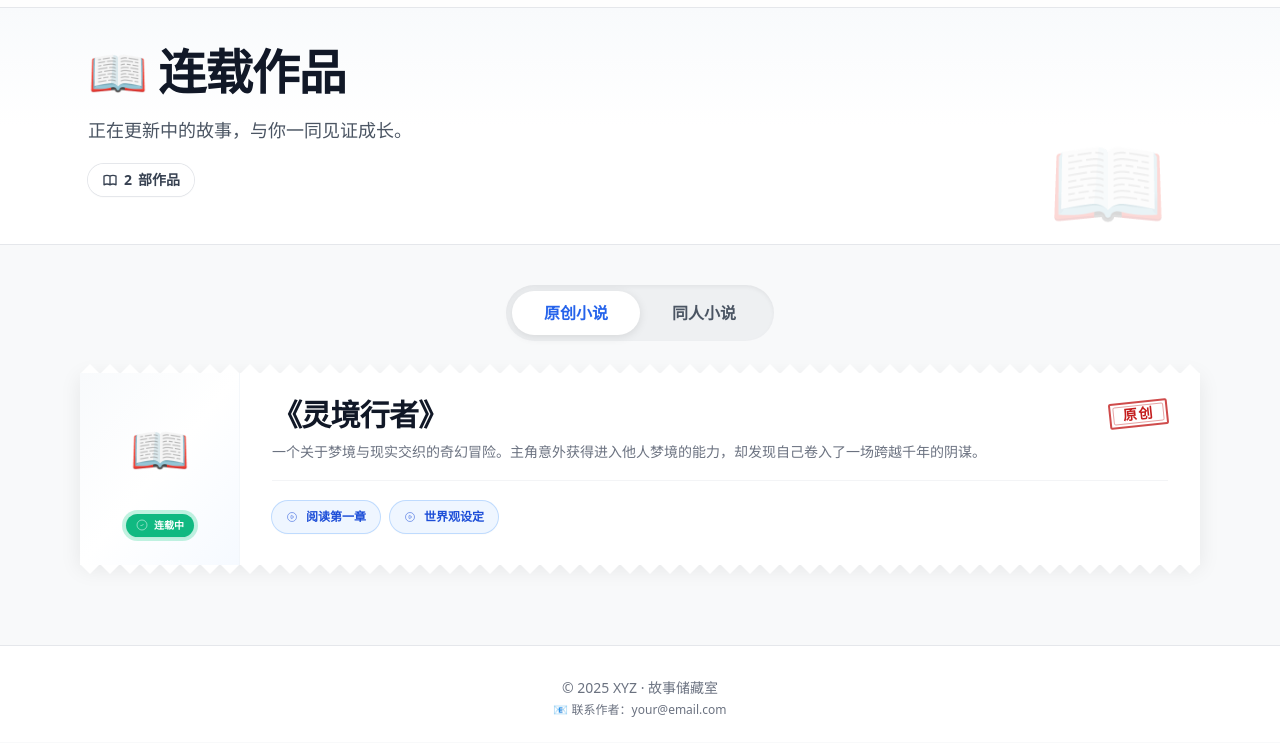
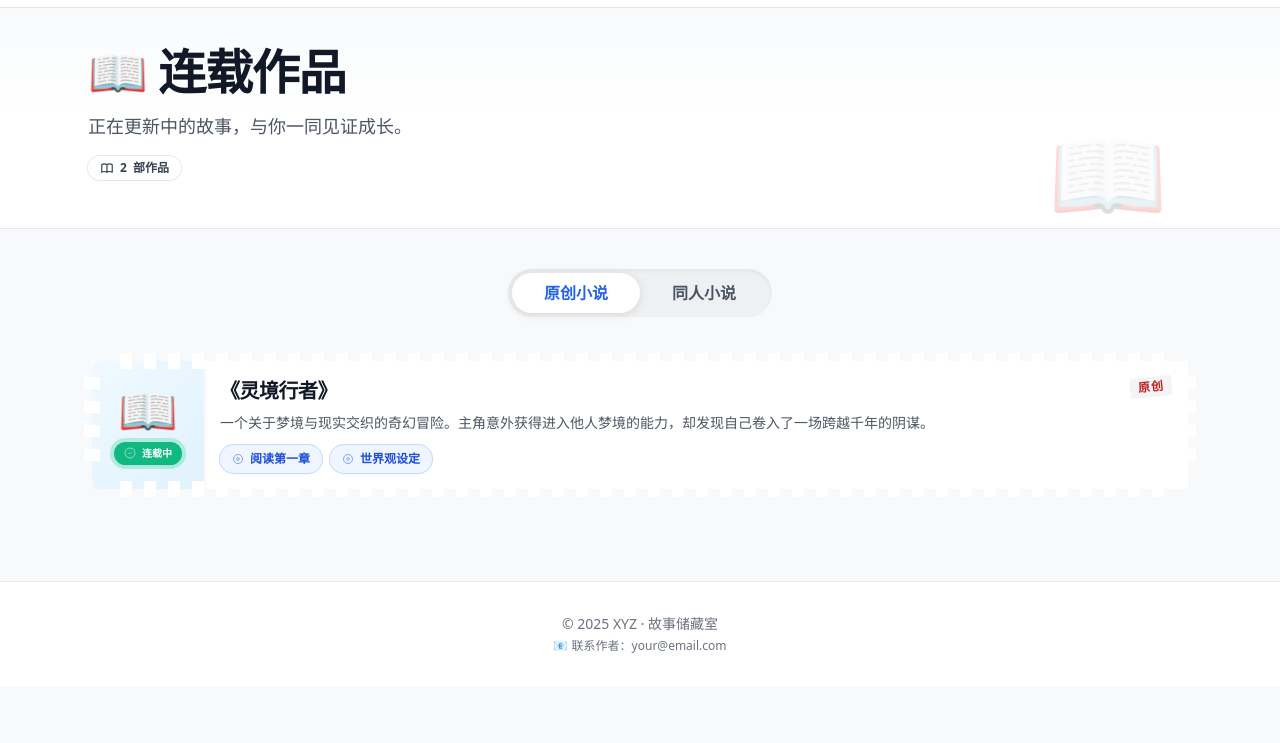
Before and after one commit to lyy351/XYZ, a plain HTML site: page ongoing-series.html in a window 1280 px wide. Shown: the part 57-800 px from the top of the page. Drawn offline with nearby package versions, Linux system fonts and the light colour scheme.

Commit message:
Update ongoing-series.html

```diff
--- a/ongoing-series.html
+++ b/ongoing-series.html
@@ -6,7 +6,10 @@
     <title>连载中 · 作品列表 | XYZ</title>
     <script src="https://cdn.tailwindcss.com"></script>
     <style>
-        .dark { background-color: #0c1222; color: #e3e3e3; }
+        .dark {
+            background-color: #0c1222;
+            color: #e3e3e3;
+        }
         .dark .bg-white { background-color: #1a1b26 !important; }
         .dark .bg-gray-50 { background-color: #111827 !important; }
         .dark .border-gray-200 { border-color: #2d3748 !important; }
@@ -16,133 +19,218 @@
         ::-webkit-scrollbar { width: 8px; height: 8px; }
         ::-webkit-scrollbar-track { background: #f1f1f1; }
         ::-webkit-scrollbar-thumb { background: #888; border-radius: 4px; }
+
+        /* 移动端菜单动画 */
+        .mobile-menu { max-height: 0; overflow: hidden; transition: max-height 0.3s ease; }
+        .mobile-menu.open { max-height: 300px; }
+
+        /* 邮票卡片基础 */
+        .stamp-card {
+            background-color: white;
+            border-radius: 0;
+            transition: all 0.3s ease;
+        }
+        .dark .stamp-card {
+            background-color: #1a1b26;
+        }
+        .stamp-card {
+            position: relative;
+            margin: 12px;
+        }
+        /* 上齿孔 */
+        .stamp-card::before {
+            content: '';
+            position: absolute;
+            top: -8px;
+            left: 16px;
+            right: 16px;
+            height: 16px;
+            background: repeating-linear-gradient(90deg, transparent, transparent 12px, #fff 12px, #fff 24px);
+            background-repeat: repeat-x;
+            z-index: 2;
+        }
+        .dark .stamp-card::before {
+            background: repeating-linear-gradient(90deg, transparent, transparent 12px, #1a1b26 12px, #1a1b26 24px);
+        }
+        /* 下齿孔 */
+        .stamp-card::after {
+            content: '';
+            position: absolute;
+            bottom: -8px;
+            left: 16px;
+            right: 16px;
+            height: 16px;
+            background: repeating-linear-gradient(90deg, transparent, transparent 12px, #fff 12px, #fff 24px);
+            background-repeat: repeat-x;
+            z-index: 2;
+        }
+        .dark .stamp-card::after {
+            background: repeating-linear-gradient(90deg, transparent, transparent 12px, #1a1b26 12px, #1a1b26 24px);
+        }
+        /* 左齿孔 */
+        .stamp-card .left-perf {
+            position: absolute;
+            top: 16px;
+            bottom: 16px;
+            left: -8px;
+            width: 16px;
+            background: repeating-linear-gradient(0deg, transparent, transparent 12px, #fff 12px, #fff 24px);
+            background-repeat: repeat-y;
+            z-index: 2;
+        }
+        .dark .stamp-card .left-perf {
+            background: repeating-linear-gradient(0deg, transparent, transparent 12px, #1a1b26 12px, #1a1b26 24px);
+        }
+        /* 右齿孔 */
+        .stamp-card .right-perf {
+            position: absolute;
+            top: 16px;
+            bottom: 16px;
+            right: -8px;
+            width: 16px;
+            background: repeating-linear-gradient(0deg, transparent, transparent 12px, #fff 12px, #fff 24px);
+            background-repeat: repeat-y;
+            z-index: 2;
+        }
+        .dark .stamp-card .right-perf {
+            background: repeating-linear-gradient(0deg, transparent, transparent 12px, #1a1b26 12px, #1a1b26 24px);
+        }
+
+        /* 封面样式：方形，居中内容，渐变背景 */
+        .book-cover {
+            width: 112px;  /* w-28 */
+            background: linear-gradient(135deg, #f0f9ff 0%, #e0f2fe 100%);
+            display: flex;
+            flex-direction: column;
+            align-items: center;
+            justify-content: center;
+            border-radius: 0.5rem;
+            box-shadow: 0 4px 6px -1px rgba(0,0,0,0.1);
+        }
+        .dark .book-cover {
+            background: linear-gradient(135deg, #1e293b 0%, #0f172a 100%);
+        }
     </style>
 </head>
 <body class="bg-[#f8f9fa] dark:bg-[#0c1222] font-sans antialiased transition-colors duration-300">
 
+    <!-- 顶部导航栏（相同） -->
     <nav class="sticky top-0 z-50 w-full backdrop-blur-md bg-white/80 dark:bg-gray-900/80 border-b border-gray-200 dark:border-gray-800 transition-all">
         <div class="max-w-7xl mx-auto px-4 sm:px-6 lg:px-8">
             <div class="flex justify-between items-center h-16">
                 <div class="flex items-center space-x-3"><a href="index.html" class="flex items-center space-x-2"><span class="text-2xl">📖</span><span class="font-bold text-xl text-gray-900 dark:text-white">XYZ</span></a></div>
                 <div class="hidden md:flex items-center space-x-6">
-                    <a href="index.html" class="text-gray-700 dark:text-gray-300 hover:text-blue-600 dark:hover:text-blue-400 font-medium transition">首页</a>
+                    <a href="index.html" class="text-gray-700 dark:text-gray-300 hover:text-blue-600 font-medium">首页</a>
                     <a href="ongoing-series.html" class="text-blue-600 dark:text-blue-400 font-medium border-b-2 border-blue-500 pb-1">连载作品</a>
-                    <a href="completed-series.html" class="text-gray-700 dark:text-gray-300 hover:text-blue-600 dark:hover:text-blue-400 font-medium transition">完结作品</a>
+                    <a href="completed-series.html" class="text-gray-700 dark:text-gray-300 hover:text-blue-600 font-medium">完结作品</a>
                 </div>
                 <div class="flex items-center space-x-4">
                     <a href="https://github.com/lyy351" target="_blank" class="text-gray-600 dark:text-gray-400 hover:text-gray-900 dark:hover:text-white"><svg class="w-5 h-5" fill="currentColor" viewBox="0 0 24 24"><path fill-rule="evenodd" d="M12 2C6.477 2 2 6.484 2 12.017c0 4.425 2.865 8.18 6.839 9.504.5.092.682-.217.682-.483 0-.237-.008-.868-.013-1.703-2.782.605-3.369-1.343-3.369-1.343-.454-1.158-1.11-1.466-1.11-1.466-.908-.62.069-.608.069-.608 1.003.07 1.531 1.032 1.531 1.032.892 1.53 2.341 1.088 2.91.832.092-.647.35-1.088.636-1.338-2.22-.253-4.555-1.113-4.555-4.951 0-1.093.39-1.988 1.029-2.688-.103-.253-.446-1.272.098-2.65 0 0 .84-.27 2.75 1.026A9.564 9.564 0 0112 6.844c.85.004 1.705.115 2.504.337 1.909-1.296 2.747-1.027 2.747-1.027.546 1.379.202 2.398.1 2.651.64.7 1.028 1.595 1.028 2.688 0 3.848-2.339 4.695-4.566 4.943.359.309.678.92.678 1.855 0 1.338-.012 2.419-.012 2.747 0 .268.18.58.688.482A10.019 10.019 0 0022 12.017C22 6.484 17.522 2 12 2z" clip-rule="evenodd" /></svg></a>
                     <a href="#" class="text-gray-600 dark:text-gray-400 hover:text-gray-900 dark:hover:text-white"><svg class="w-5 h-5" fill="none" stroke="currentColor" viewBox="0 0 24 24"><path stroke-linecap="round" stroke-linejoin="round" stroke-width="2" d="M8 12h.01M12 12h.01M16 12h.01M21 12c0 4.418-4.03 8-9 8a9.863 9.863 0 01-4.255-.949L3 20l1.395-3.72C3.512 15.042 3 13.574 3 12c0-4.418 4.03-8 9-8s9 3.582 9 8z"></path></svg></a>
                     <button id="themeToggle" class="p-2 rounded-full bg-gray-100 dark:bg-gray-800 text-gray-800 dark:text-yellow-300"><span id="themeIcon" class="text-lg">🌙</span></button>
+                    <button id="menuBtn" class="md:hidden p-2 rounded-md text-gray-700 dark:text-gray-300 hover:bg-gray-100 dark:hover:bg-gray-800"><svg class="w-6 h-6" fill="none" stroke="currentColor" viewBox="0 0 24 24"><path stroke-linecap="round" stroke-linejoin="round" stroke-width="2" d="M4 6h16M4 12h16M4 18h16"></path></svg></button>
+                </div>
+            </div>
+            <div id="mobileMenu" class="mobile-menu md:hidden bg-white dark:bg-gray-900 border-t border-gray-200 dark:border-gray-800">
+                <div class="flex flex-col space-y-3 py-4 px-2">
+                    <a href="index.html" class="text-gray-700 dark:text-gray-300 hover:text-blue-600 font-medium pl-3">首页</a>
+                    <a href="ongoing-series.html" class="text-blue-600 dark:text-blue-400 font-medium border-l-2 border-blue-500 pl-3">连载作品</a>
+                    <a href="completed-series.html" class="text-gray-700 dark:text-gray-300 hover:text-blue-600 font-medium pl-3">完结作品</a>
                 </div>
             </div>
         </div>
     </nav>
 
+    <!-- 头部区域 -->
     <div class="relative border-b border-gray-200 dark:border-gray-800 overflow-hidden">
         <div class="absolute inset-0 bg-gradient-to-b from-slate-50 via-white to-white dark:from-[#111827] dark:via-[#0f172a] dark:to-[#0f172a]"></div>
         <div class="max-w-6xl mx-auto px-4 sm:px-6 relative z-10">
-            <div class="relative pt-8 md:pt-10 md:pb-12 pb-10">
+            <div class="relative pt-6 md:pt-10 md:pb-12 pb-8">
                 <div class="relative z-10">
-                    <h1 class="text-3xl sm:text-4xl md:text-5xl font-extrabold text-gray-900 dark:text-white tracking-tight leading-tight mb-5 max-w-4xl">📖 连载作品</h1>
-                    <p class="text-base sm:text-lg text-gray-600 dark:text-gray-300 leading-relaxed max-w-3xl mb-1">正在更新中的故事，与你一同见证成长。</p>
-                    <div class="mt-5 flex flex-wrap items-center gap-2.5">
-                        <span class="inline-flex items-center gap-1.5 px-3.5 py-1.5 rounded-full text-sm font-semibold bg-white/90 text-gray-700 dark:bg-gray-800/90 dark:text-gray-300 ring-1 ring-gray-200 dark:ring-gray-700 shadow-sm"><svg class="w-4 h-4" fill="none" stroke="currentColor" viewBox="0 0 24 24"><path stroke-linecap="round" stroke-linejoin="round" stroke-width="2" d="M12 6.253v13m0-13C10.832 5.477 9.246 5 7.5 5S4.168 5.477 3 6.253v13C4.168 18.477 5.754 18 7.5 18s3.332.477 4.5 1.253m0-13C13.168 5.477 14.754 5 16.5 5c1.747 0 3.332.477 4.5 1.253v13C19.832 18.477 18.247 18 16.5 18c-1.746 0-3.332.477-4.5 1.253"></path></svg> <span id="totalCount">0</span> 部作品</span>
+                    <h1 class="text-2xl sm:text-3xl md:text-5xl font-extrabold text-gray-900 dark:text-white tracking-tight leading-tight mb-4 max-w-4xl">📖 连载作品</h1>
+                    <p class="text-sm sm:text-base md:text-lg text-gray-600 dark:text-gray-300 leading-relaxed max-w-3xl mb-1">正在更新中的故事，与你一同见证成长。</p>
+                    <div class="mt-4 flex flex-wrap items-center gap-2">
+                        <span class="inline-flex items-center gap-1.5 px-3 py-1 rounded-full text-xs font-semibold bg-white/90 text-gray-700 dark:bg-gray-800/90 dark:text-gray-300 ring-1 ring-gray-200 dark:ring-gray-700 shadow-sm"><svg class="w-3.5 h-3.5" fill="none" stroke="currentColor" viewBox="0 0 24 24"><path stroke-linecap="round" stroke-linejoin="round" stroke-width="2" d="M12 6.253v13m0-13C10.832 5.477 9.246 5 7.5 5S4.168 5.477 3 6.253v13C4.168 18.477 5.754 18 7.5 18s3.332.477 4.5 1.253m0-13C13.168 5.477 14.754 5 16.5 5c1.747 0 3.332.477 4.5 1.253v13C19.832 18.477 18.247 18 16.5 18c-1.746 0-3.332.477-4.5 1.253"></path></svg> <span id="totalCount">0</span> 部作品</span>
                     </div>
                 </div>
-                <div class="absolute bottom-4 right-2 sm:right-4 md:right-6 pointer-events-none select-none opacity-20 dark:opacity-15"><span class="text-7xl sm:text-8xl">📖</span></div>
+                <div class="absolute bottom-2 right-2 sm:right-4 md:right-6 pointer-events-none select-none opacity-20 dark:opacity-15"><span class="text-5xl sm:text-7xl md:text-8xl">📖</span></div>
             </div>
         </div>
     </div>
 
-    <div class="max-w-6xl mx-auto px-4 pt-10 flex justify-center">
-        <div class="inline-flex bg-gray-200/50 dark:bg-gray-800/50 rounded-full p-1.5 shadow-inner">
-            <button id="tab-original" class="tab-btn px-8 py-2.5 rounded-full text-base font-bold transition-all duration-300 bg-white dark:bg-gray-700 text-blue-600 dark:text-blue-400 shadow-[0_2px_10px_rgba(0,0,0,0.1)] dark:shadow-[0_2px_10px_rgba(0,0,0,0.3)]">原创小说</button>
-            <button id="tab-doujin" class="tab-btn px-8 py-2.5 rounded-full text-base font-bold transition-all duration-300 text-gray-600 dark:text-gray-400 hover:text-gray-900 dark:hover:text-gray-200 hover:bg-gray-200 dark:hover:bg-gray-800">同人小说</button>
+    <!-- 标签切换 -->
+    <div class="max-w-6xl mx-auto px-4 pt-6 md:pt-10 flex justify-center">
+        <div class="inline-flex bg-gray-200/50 dark:bg-gray-800/50 rounded-full p-1 shadow-inner">
+            <button id="tab-original" class="tab-btn px-4 md:px-8 py-2 rounded-full text-sm md:text-base font-bold transition-all duration-300 bg-white dark:bg-gray-700 text-blue-600 dark:text-blue-400 shadow-[0_2px_10px_rgba(0,0,0,0.1)] dark:shadow-[0_2px_10px_rgba(0,0,0,0.3)]">原创小说</button>
+            <button id="tab-doujin" class="tab-btn px-4 md:px-8 py-2 rounded-full text-sm md:text-base font-bold transition-all duration-300 text-gray-600 dark:text-gray-400 hover:text-gray-900 dark:hover:text-gray-200 hover:bg-gray-200 dark:hover:bg-gray-800">同人小说</button>
         </div>
     </div>
 
-    <div class="max-w-6xl mx-auto px-4 py-8">
-        <div id="original-list" class="space-y-8"></div>
-        <div id="doujin-list" class="space-y-8 hidden"></div>
+    <div class="max-w-6xl mx-auto px-4 py-6 md:py-8">
+        <div id="original-list" class="space-y-6 md:space-y-8"></div>
+        <div id="doujin-list" class="space-y-6 md:space-y-8 hidden"></div>
     </div>
 
-    <footer class="bg-white dark:bg-gray-900 border-t border-gray-200 dark:border-gray-800 pt-8 pb-6 text-center text-sm text-gray-500 mt-12">
+    <footer class="bg-white dark:bg-gray-900 border-t border-gray-200 dark:border-gray-800 py-6 md:py-8 text-center text-sm text-gray-500 mt-8 md:mt-12">
         <p>© 2025 XYZ · 故事储藏室</p>
         <p class="mt-1 text-xs">📧 联系作者：<a href="mailto:your@email.com" class="hover:text-blue-600">your@email.com</a></p>
     </footer>
 
     <script>
+        // 深色模式
         const themeToggle = document.getElementById('themeToggle'), html = document.documentElement, icon = document.getElementById('themeIcon');
         if (localStorage.getItem('theme') === 'dark' || (!localStorage.getItem('theme') && window.matchMedia('(prefers-color-scheme: dark)').matches)) { html.classList.add('dark'); icon.innerText = '☀️'; } else { icon.innerText = '🌙'; }
         themeToggle.addEventListener('click', () => { if (html.classList.contains('dark')) { html.classList.remove('dark'); localStorage.setItem('theme', 'light'); icon.innerText = '🌙'; } else { html.classList.add('dark'); localStorage.setItem('theme', 'dark'); icon.innerText = '☀️'; } });
 
-        // ========== 连载作品数据（请替换为你的作品） ==========
+        // 移动端菜单
+        const menuBtn = document.getElementById('menuBtn');
+        const mobileMenu = document.getElementById('mobileMenu');
+        menuBtn.addEventListener('click', () => { mobileMenu.classList.toggle('open'); });
+
+        // 连载作品数据
         const novels = {
             original: [
-                {
-                    title: "《灵境行者》",
-                    desc: "一个关于梦境与现实交织的奇幻冒险。主角意外获得进入他人梦境的能力，却发现自己卷入了一场跨越千年的阴谋。",
-                    status: "released",
-                    links: [
-                        { type: "doc", title: "阅读第一章", link: "#" },
-                        { type: "doc", title: "世界观设定", link: "#" }
-                    ]
-                }
+                { title: "《灵境行者》", desc: "一个关于梦境与现实交织的奇幻冒险。主角意外获得进入他人梦境的能力，却发现自己卷入了一场跨越千年的阴谋。", status: "released", links: [{ type: "doc", title: "阅读第一章", link: "#" }, { type: "doc", title: "世界观设定", link: "#" }] }
             ],
             doujin: [
-                {
-                    title: "《代码与玫瑰》",
-                    desc: "程序员与插画师的都市爱情故事。当二进制世界遇上色彩斑斓的艺术，会擦出怎样的火花？",
-                    status: "released",
-                    links: [
-                        { type: "doc", title: "阅读全文", link: "#" },
-                        { type: "video", title: "番外特典", link: "#" }
-                    ]
-                }
+                { title: "《代码与玫瑰》", desc: "程序员与插画师的都市爱情故事。当二进制世界遇上色彩斑斓的艺术，会擦出怎样的火花？", status: "released", links: [{ type: "doc", title: "阅读全文", link: "#" }, { type: "video", title: "番外特典", link: "#" }] }
             ]
         };
-        // ==================================================
 
         function renderCard(item) {
             const isLocked = item.status !== "released";
-            // 状态徽章颜色和文字
-            let statusBadge;
-            if (isLocked) {
-                statusBadge = '<span class="inline-flex items-center gap-1.5 px-2.5 py-1 rounded-full text-[10px] font-black bg-gray-400 text-white ring-4 ring-gray-400/20 shadow-sm">🔒 待更新</span>';
-            } else {
-                statusBadge = '<span class="inline-flex items-center gap-1.5 px-2.5 py-1 rounded-full text-[10px] font-black bg-emerald-500 text-white ring-4 ring-emerald-400/30 shadow-sm"><svg class="w-3 h-3" fill="none" stroke="currentColor" viewBox="0 0 24 24"><circle cx="12" cy="12" r="10"/><path d="m9 12 2 2 4-4"/></svg> 连载中</span>';
-            }
-            return `<div class="relative group/ticket mx-2 sm:mx-0 transition-transform duration-300 ${!isLocked ? 'hover:-translate-y-1' : ''}">
-                <div class="relative">
-                    <div class="absolute left-0 right-0 -top-[9px] h-[10px] overflow-hidden"><svg width="100%" height="10" preserveAspectRatio="none" class="block"><defs><pattern id="zigzag-h-top" width="20" height="10" patternUnits="userSpaceOnUse"><polygon points="0,10 10,0 20,10" class="fill-white dark:fill-gray-900"></polygon></pattern></defs><rect width="100%" height="10" fill="url(#zigzag-h-top)"></rect></svg></div>
-                    <div class="absolute left-0 right-0 -bottom-[9px] h-[10px] overflow-hidden"><svg width="100%" height="10" preserveAspectRatio="none" class="block"><defs><pattern id="zigzag-h-bottom" width="20" height="10" patternUnits="userSpaceOnUse"><polygon points="0,0 10,10 20,0" class="fill-white dark:fill-gray-900"></polygon></pattern></defs><rect width="100%" height="10" fill="url(#zigzag-h-bottom)"></rect></svg></div>
-                    <div class="bg-white dark:bg-gray-900 overflow-hidden lg:rounded-none rounded-xl transition-shadow duration-300 ${isLocked ? 'shadow-[0_2px_12px_rgba(0,0,0,0.05)] dark:shadow-[0_2px_12px_rgba(0,0,0,0.2)]' : 'shadow-[0_4px_20px_rgba(0,0,0,0.08)] dark:shadow-[0_4px_20px_rgba(0,0,0,0.3)] group-hover/ticket:shadow-[0_12px_40px_rgba(0,0,0,0.15)] dark:group-hover/ticket:shadow-[0_12px_40px_rgba(0,0,0,0.5)]'}">
-                        <div class="flex flex-col lg:flex-row ${isLocked ? 'grayscale opacity-60' : ''}">
-                            <div class="lg:w-40 shrink-0 flex flex-row lg:flex-col items-center justify-center gap-4 p-5 sm:p-6 lg:py-7 relative overflow-hidden bg-gradient-to-br from-slate-50 via-white to-blue-50/60 dark:from-gray-900 dark:via-gray-900 dark:to-slate-800/70">
-                                <div class="absolute inset-0 border-r border-slate-100/80 dark:border-slate-700/60"></div>
-                                <div class="relative z-10 w-20 h-20 sm:w-24 sm:h-24 flex items-center justify-center"><span class="text-5xl">📖</span></div>
-                                <div class="relative z-10">${statusBadge}</div>
-                            </div>
-                            <div class="flex-1 relative">
-                                <div class="px-6 sm:px-8 pt-6 pb-4">
-                                    <div class="flex items-start gap-4">
-                                        <div class="flex-1 min-w-0">
-                                            <h2 class="text-2xl sm:text-3xl font-black tracking-tight leading-tight ${isLocked ? 'text-gray-400' : 'text-gray-900 dark:text-white'}">${item.title}</h2>
-                                            <p class="text-sm leading-relaxed mt-2 ${isLocked ? 'text-gray-400' : 'text-gray-500 dark:text-gray-400'}">${item.desc}</p>
-                                        </div>
-                                        <div class="shrink-0 mt-1"><div class="relative inline-flex items-center justify-center select-none px-3.5 py-1.5" style="transform: rotate(-6deg); color: ${isLocked ? '#9ca3af' : '#c41e1e'}"><div class="absolute inset-0 border-[2.5px] border-current rounded-sm opacity-80"></div><div class="absolute inset-[4px] border-[1.5px] border-current rounded-sm opacity-40"></div><span class="relative text-sm font-black tracking-widest leading-none">原创</span></div></div>
-                                    </div>
-                                </div>
-                                <div class="mx-6 sm:mx-8 border-t border-gray-100 dark:border-gray-800"></div>
-                                <div class="px-6 sm:px-8 py-5 ${isLocked ? 'pointer-events-none select-none' : ''}">
-                                    <div class="flex flex-wrap gap-2.5">${item.links.map(link => `<a href="${link.link}" target="_blank" class="inline-flex items-center gap-2 px-3.5 py-2 rounded-full text-xs font-bold no-underline transition-all shadow-sm hover:shadow-md hover:-translate-y-0.5 bg-blue-50 dark:bg-blue-900/30 text-blue-700 dark:text-blue-300 ring-1 ring-blue-200 dark:ring-blue-800"><svg class="w-3 h-3" fill="none" stroke="currentColor" viewBox="0 0 24 24"><path d="M14.752 11.168l-3.197-2.132A1 1 0 0010 9.87v4.263a1 1 0 001.555.832l3.197-2.132a1 1 0 000-1.664z"/><path d="M21 12a9 9 0 11-18 0 9 9 0 0118 0z"/></svg> ${link.title}</a>`).join('')}</div>
-                                </div>
-                                ${isLocked ? `<div class="absolute inset-0 flex items-center justify-center z-10 pointer-events-none"><div class="flex items-center gap-2 px-5 py-2.5 rounded-full bg-white/90 dark:bg-gray-900/90 backdrop-blur-sm shadow-lg border border-gray-200 dark:border-gray-700"><svg class="w-4 h-4 text-gray-400" fill="none" stroke="currentColor" viewBox="0 0 24 24"><rect width="18" height="11" x="3" y="11" rx="2" ry="2"/><path d="M7 11V7a5 5 0 0 1 10 0v4"/></svg><span class="text-xs font-bold text-gray-500">筹备中</span></div></div>` : ''}
-                            </div>
-                        </div>
+            // 左侧封面区域（模拟书封面）
+            const coverArea = `
+                <div class="book-cover w-28 h-auto py-4 flex flex-col items-center justify-center gap-2">
+                    <div class="text-5xl">📖</div>
+                    <div class="inline-flex items-center gap-1.5 px-2.5 py-1 rounded-full text-[10px] font-black ${isLocked ? 'bg-gray-400 text-white ring-4 ring-gray-400/20' : 'bg-emerald-500 text-white ring-4 ring-emerald-400/30 shadow-sm'}">
+                        ${isLocked ? '待更新' : '<svg class="w-3 h-3" fill="none" stroke="currentColor" viewBox="0 0 24 24"><circle cx="12" cy="12" r="10"/><path d="m9 12 2 2 4-4"/></svg> 连载中'}
                     </div>
                 </div>
-            </div>`;
+            `;
+            // 右侧内容区域
+            const rightArea = `
+                <div class="flex-1 p-4">
+                    <div class="flex flex-col sm:flex-row items-start justify-between gap-2">
+                        <h2 class="text-lg md:text-xl font-black tracking-tight text-gray-900 dark:text-white">${item.title}</h2>
+                        <div class="relative inline-flex items-center justify-center select-none px-2 py-0.5 text-xs font-black tracking-widest bg-gray-100 dark:bg-gray-700 rounded-sm" style="color: #c41e1e; transform: rotate(-6deg);">原创</div>
+                    </div>
+                    <p class="text-xs md:text-sm text-gray-600 dark:text-gray-400 mt-2 leading-relaxed line-clamp-3">${item.desc}</p>
+                    <div class="flex flex-wrap gap-2 mt-3">
+                        ${item.links.map(link => `<a href="${link.link}" target="_blank" class="inline-flex items-center gap-1.5 px-3 py-1.5 rounded-full text-xs font-bold no-underline transition-all shadow-sm hover:shadow-md hover:-translate-y-0.5 bg-blue-50 dark:bg-blue-900/30 text-blue-700 dark:text-blue-300 ring-1 ring-blue-200 dark:ring-blue-800"><svg class="w-3 h-3" fill="none" stroke="currentColor" viewBox="0 0 24 24"><path d="M14.752 11.168l-3.197-2.132A1 1 0 0010 9.87v4.263a1 1 0 001.555.832l3.197-2.132a1 1 0 000-1.664z"/><path d="M21 12a9 9 0 11-18 0 9 9 0 0118 0z"/></svg> ${link.title}</a>`).join('')}
+                    </div>
+                </div>
+            `;
+            return `
+                <div class="relative stamp-card group ${isLocked ? 'opacity-60 grayscale' : ''} hover:shadow-xl transition-all duration-300">
+                    <div class="left-perf"></div>
+                    <div class="right-perf"></div>
+                    <div class="flex flex-row bg-white dark:bg-[#1a1b26] overflow-hidden">
+                        ${coverArea}
+                        ${rightArea}
+                    </div>
+                </div>
+            `;
         }
 
         function renderList(type) {
@@ -154,10 +242,6 @@
             const total = novels.original.length + novels.doujin.length;
             document.getElementById('totalCount') && (document.getElementById('totalCount').innerText = total);
         }
-
-        // 初始化渲染两个列表
-        renderList('original');
-        renderList('doujin');
 
         // 标签切换逻辑
         const tabOriginal = document.getElementById('tab-original');
@@ -186,8 +270,8 @@
         tabOriginal.addEventListener('click', () => setActiveTab('original'));
         tabDoujin.addEventListener('click', () => setActiveTab('doujin'));
 
-        // 默认显示原创列表（已经在上面渲染过了，但确保隐藏同人）
-        setActiveTab('original');
+        renderList('original');
+        renderList('doujin');
     </script>
 </body>
 </html>
```
